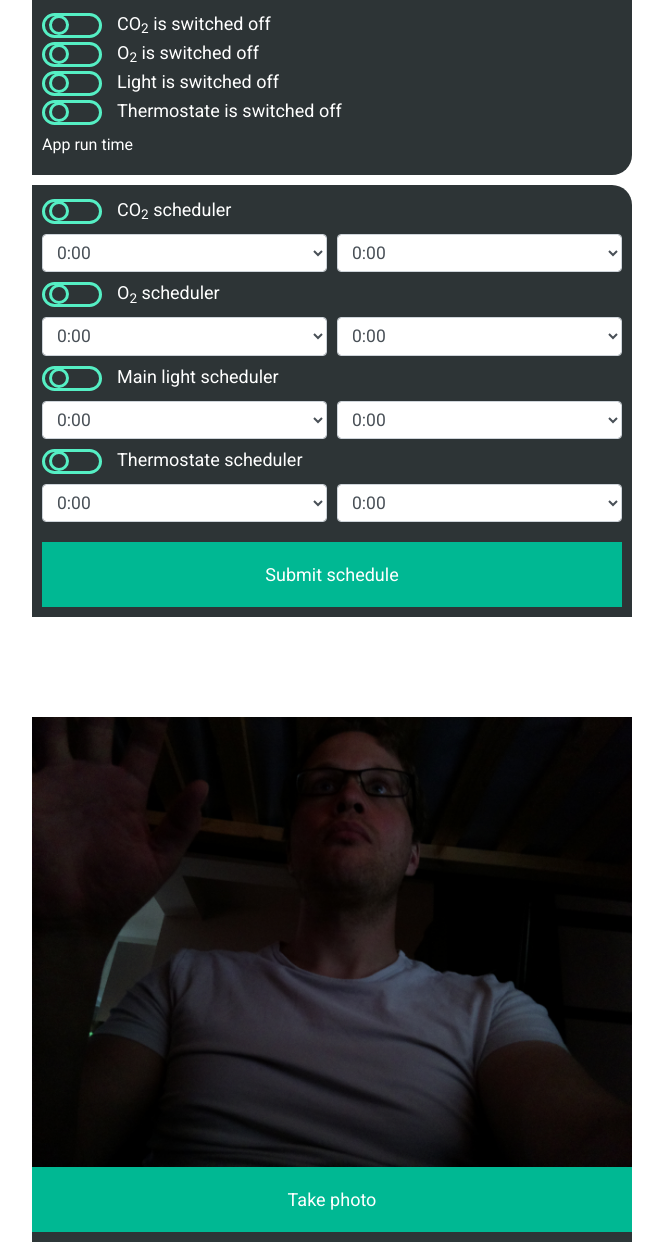
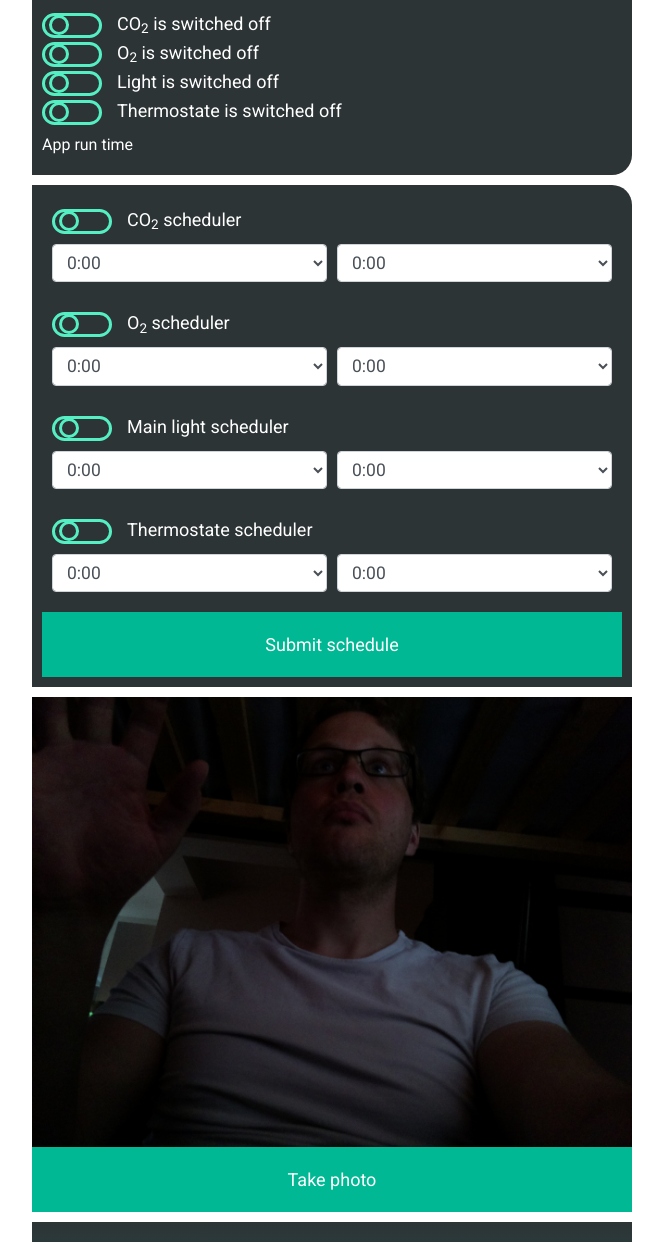
Before and after one commit to JacobusMKoelewijn/gyllcare, a Flask app: template app/templates/gyllcare.html in a window 1280 px wide. Shown: the part 231-1473 px from the top of the page, without its empty margins (308-971 px from the left). Run offline with Flask 2, Linux system fonts and the light colour scheme; the template is opened without the code that fills it: values that come from a table or form of the project are taken from there, others are empty; parts of the project's set-up code (start-up, migrations or seed data) failed here and were passed over; some libraries are stand-ins or nearby versions.

Commit message:
Improve schedule functionality

```diff
--- a/app/__init__.py
+++ b/app/__init__.py
@@ -2,7 +2,7 @@
 
 from .main.base import read_temp_plot_data, schedule, CO2, O2, Therm, Light
 from .main.models import Events, Schedule
-from .main.camera import get_picture
+# from .main.camera import get_picture
 
 from datetime import datetime
 import eventlet
@@ -20,7 +20,6 @@
     eventlet.monkey_patch()
     login_manager.login_view = "main.index"
 
-    # get_picture()
 
     db.init_app(app)
     mail.init_app(app)
@@ -28,8 +27,6 @@
     socketio.init_app(app)
 
     with app.app_context():
-        # print("initiating")
-        # db.create_all()
 
         app_start = Events.query.filter_by(id=1).first()
         app_start.time = datetime.now().strftime("%d-%m-%Y %H:%M")
--- a/app/static/Resources/css/style.css
+++ b/app/static/Resources/css/style.css
@@ -320,6 +320,8 @@
 }
 
 .photo_panel {
+  margin-bottom: 10px;
+  /* border-top-right-radius: 20px; */
 }
 
 .fishlens_layout {
@@ -398,7 +400,7 @@
   padding: 10px;
   border-top-right-radius: 20px;
   /* color: #00a8ff; */
-  margin-bottom: 100px;
+  margin-bottom: 10px;
   /* background-color: #ffffff; */
   /* border-radius: 20px; */
   /* padding-left: 10px;
@@ -414,6 +416,19 @@
   width: 100%;
   border-bottom-right-radius: 20px;
 } */
+
+.schedule_in {
+  /* background-color:#3f4446; */
+  padding-top: 10px;
+  padding-right: 10px;
+  padding-left: 10px;
+  /* padding-bottom: 1px; */
+  border-top-right-radius: 20px;
+  border-bottom-right-radius: 20px;
+
+}
+
+
 
 .graph_panel {
   background-image: var(--gradient-primary);
--- a/app/templates/gyllcare.html
+++ b/app/templates/gyllcare.html
@@ -75,13 +75,14 @@
 
                     <form action="{{ url_for('main.gyllcare') }}" method="POST" novalidate>
 
+                        <div class='schedule_in'>
                         <label class='switch_layout'>
                             <h2 class='label_layout'>CO<sub>2</sub>&nbsp;scheduler</h2>
                             <input class='schedule_switch' id="CO2_schedule" name="CO2_schedule" type='checkbox'>
                             <span class ='slider'></span>
                         </label>
 
-                        <div style='margin-top: 10px' class="form-row">
+                        <div style='margin-top: 10px; margin-bottom: 10px' class="form-row">
                             <div class="col-sm-6">
                                 {{ schedule_form.unit_co2_on(class_="form-control form-control-sm", id="co2_start" ) }}
                             </div>
@@ -89,6 +90,9 @@
                                 {{ schedule_form.unit_co2_off(class_="form-control form-control-sm", id="co2_stop" ) }}
                             </div>
                         </div>
+                        </div>
+
+                        <div class='schedule_in'>
 
                         <label style='margin-top: 10px' class='switch_layout'>
                             <h2 class='label_layout'>O<sub>2</sub>&nbsp;scheduler</h2>
@@ -96,7 +100,7 @@
                             <span class ='slider'></span>
                         </label>
 
-                        <div style='margin-top: 10px' class="form-row">
+                        <div style='margin-top: 10px; margin-bottom: 10px' class="form-row">
                             <div class="col-sm-6">
                                 {{ schedule_form.unit_o2_on(class_="form-control form-control-sm", id="o2_start" ) }}
                             </div>
@@ -104,14 +108,16 @@
                                 {{ schedule_form.unit_o2_off(class_="form-control form-control-sm", id="o2_stop" ) }}
                             </div>
                         </div>
+                        </div>
 
+                        <div class='schedule_in'>
                         <label style='margin-top: 10px' class='switch_layout'>
                             <h2 class='label_layout'>Main&nbsp;light&nbsp;scheduler</h2>
                             <input class='schedule_switch' id='light_schedule' name="light_schedule" type='checkbox'>
                             <span class ='slider'></span>
                         </label>
 
-                        <div style='margin-top: 10px' class="form-row">
+                        <div style='margin-top: 10px; margin-bottom: 10px' class="form-row">
                             <div class="col-sm-6">
                                 {{ schedule_form.unit_light_on(class_="form-control form-control-sm", id="light_start" ) }}
                             </div>
@@ -119,20 +125,23 @@
                                 {{ schedule_form.unit_light_off(class_="form-control form-control-sm", id="light_stop" ) }}
                             </div>
                         </div>
+                        </div>
 
+                        <div class='schedule_in'>
                         <label style='margin-top: 10px' class='switch_layout'>
                             <h2 class='label_layout'>Thermostate&nbsp;scheduler</h2>
                             <input class='schedule_switch' id='temp_schedule' name="temp_schedule" type='checkbox'>
                             <span class ='slider'></span>
                         </label>
 
-                        <div style='margin-top: 10px' class="form-row">
+                        <div style='margin-top: 10px; margin-bottom: 0px' class="form-row">
                             <div class="col-sm-6">
                                 {{ schedule_form.unit_temp_on(class_="form-control form-control-sm", id="temp_start" ) }}
                             </div>
                             <div class="col-sm-6">
                                 {{ schedule_form.unit_temp_off(class_="form-control form-control-sm", id="temp_stop" ) }}
                             </div>
+                        </div>
                         </div>
 
 
```
Also changed, not shown: app/main/base.py (+24 -1 lines), app/main/camera.py (+13 -13 lines), app/main/routes.py (+8 -41 lines), app/main/temp.py (+22 -22 lines).
